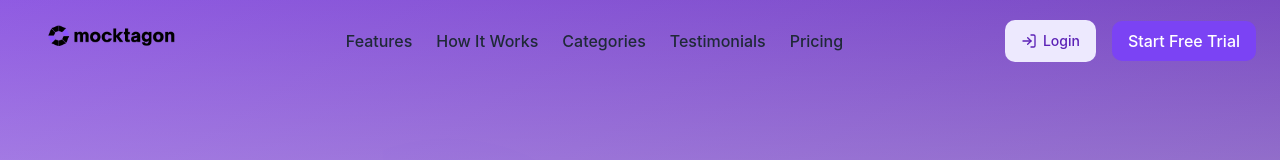
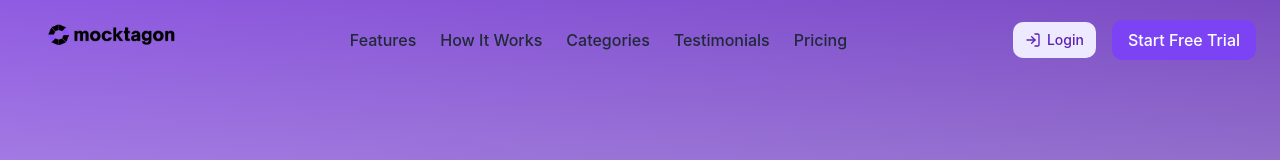
Before and after one commit to mocktagon/mocktagon-future-ready, a React (Vite) app: page / in a window 1280 px wide. Shown: the top 160 px of the page. Built offline with nearby package versions, Linux system fonts and the light colour scheme.

Commit message:
Fix: Reduce login button size
Reduce the size of the login button.

```diff
--- a/src/components/Navbar.tsx
+++ b/src/components/Navbar.tsx
@@ -95,8 +95,8 @@ const Navbar = () => {
           {/* Login and CTA Buttons */}
           <div className="hidden md:flex items-center space-x-4">
             <Link to="/login">
-              <Button className="bg-mocktagon-100 hover:bg-mocktagon-200 text-mocktagon-800 gap-1.5 border-none h-[42px] px-4 py-2">
-                <LogIn className="h-4 w-4" />
+              <Button variant="outline" size="sm" className="bg-mocktagon-100 hover:bg-mocktagon-200 text-mocktagon-800 gap-1.5 border-none">
+                <LogIn className="h-3.5 w-3.5" />
                 Login
               </Button>
             </Link>
@@ -108,8 +108,8 @@ const Navbar = () => {
           {/* Mobile menu button */}
           <div className="md:hidden flex items-center">
             <Link to="/login" className="mr-4">
-              <Button className="bg-mocktagon-100 hover:bg-mocktagon-200 text-mocktagon-800 gap-1.5 border-none h-[42px] px-4 py-2">
-                <LogIn className="h-4 w-4" />
+              <Button variant="outline" size="sm" className="bg-mocktagon-100 hover:bg-mocktagon-200 text-mocktagon-800 gap-1.5 border-none">
+                <LogIn className="h-3.5 w-3.5" />
                 Login
               </Button>
             </Link>
```
